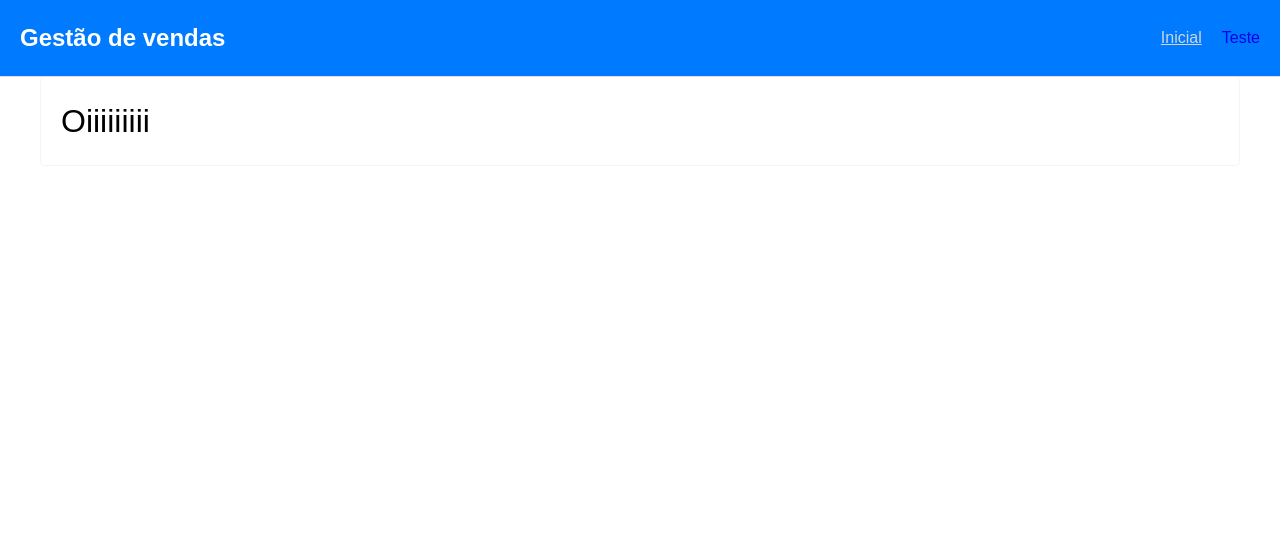
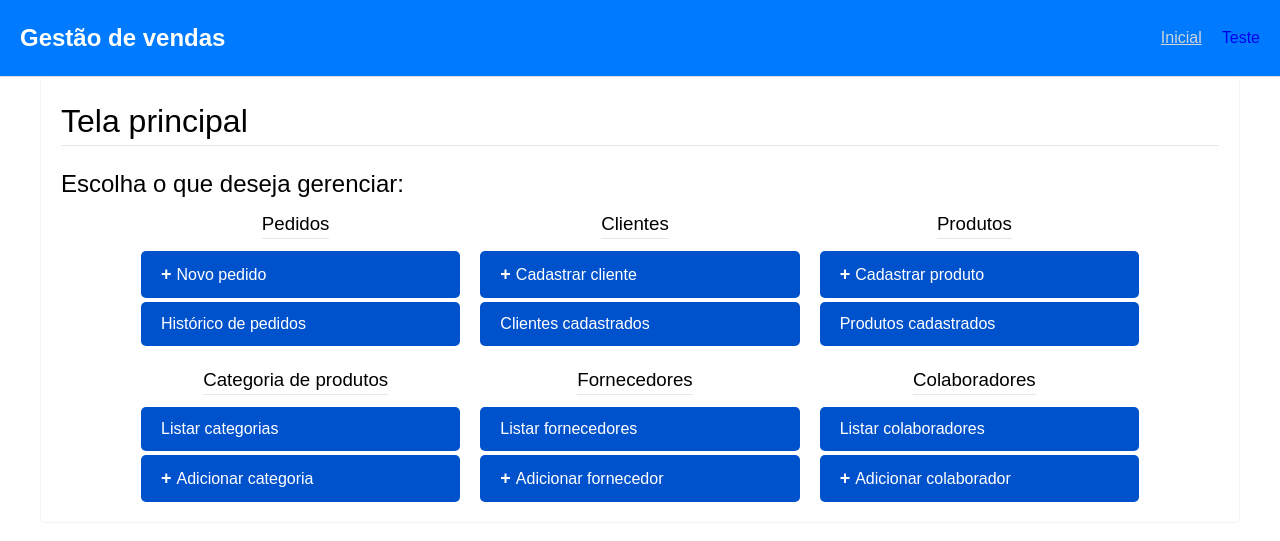
Before and after one commit to dantas15/trabalho-pratico-isbd, a PHP site: page / in a window 1280 px wide. Shown: the top 541 px of the page. Run offline with PHP 8.4, Linux system fonts and the light colour scheme; data that the repository does not hold is empty.

Commit message:
chore(inicial): adicionar links para todos os recursos

```diff
--- a/estilos.css
+++ b/estilos.css
@@ -15,6 +15,13 @@ body {
   font-family: Arial, sans-serif;
   line-height: 1.5;
   min-height: 100vh;
+}
+
+hr {
+  border: 0;
+  padding-top: 10px;
+  padding-bottom: 10px;
+  border-top: 1px solid var(--cinza-200);
 }
 
 h1,
@@ -142,3 +149,53 @@ img {
     width: 100%;
   }
 }
+
+.gerenciar-todos {
+  padding-left: 80px;
+  padding-right: 80px;
+  display: grid;
+  grid-template-columns: repeat(auto-fit, minmax(300px, 1fr));
+  gap: 20px;
+  padding-top: 8px;
+}
+
+@media screen and (max-width: 1200px) {
+  .gerenciar-todos {
+    grid-template-columns: 1fr;
+  }
+}
+
+.gerenciar {
+  display: flex;
+  flex-direction: column;
+  align-items: center;
+  gap: 4px;
+}
+
+.gerenciar h3 {
+  margin-right: 10px;
+  margin-bottom: 8px;
+  border-bottom: 1px solid var(--cinza-200);
+}
+
+.gerenciar-botao {
+  background-color: var(--azul-700);
+  color: #fff;
+  border: 0;
+  border-radius: 5px;
+  padding: 10px 20px;
+  font-size: 1rem;
+  cursor: pointer;
+  width: 100%;
+}
+
+.gerenciar-botao:hover {
+  background-color: var(--azul-800);
+}
+
+.adicionar::before {
+  content: '+';
+  font-size: 18px;
+  font-weight: bold;
+  margin-right: 5px;
+}
--- a/pages/inicial.php
+++ b/pages/inicial.php
@@ -1 +1,39 @@
-<h1>Oiiiiiiiii</h1>
+<div>
+  <h1>Tela principal</h1>
+
+  <hr />
+
+  <h2>Escolha o que deseja gerenciar:</h2>
+  <div class="gerenciar-todos">
+    <div class="gerenciar">
+      <h3>Pedidos</h3>
+      <a href="/pedido/novo" class="gerenciar-botao adicionar">Novo pedido</a>
+      <a href="/" class="gerenciar-botao">Histórico de pedidos</a>
+    </div>
+    <div class="gerenciar">
+      <h3>Clientes</h3>
+      <a href="/" class="gerenciar-botao adicionar">Cadastrar cliente</a>
+      <a href="/" class="gerenciar-botao">Clientes cadastrados</a>
+    </div>
+    <div class="gerenciar">
+      <h3>Produtos</h3>
+      <a href="/" class="gerenciar-botao adicionar">Cadastrar produto</a>
+      <a href="/" class="gerenciar-botao">Produtos cadastrados</a>
+    </div>
+    <div class="gerenciar">
+      <h3>Categoria de produtos</h3>
+      <a href="/" class="gerenciar-botao">Listar categorias</a>
+      <a href="/" class="gerenciar-botao adicionar">Adicionar categoria</a>
+    </div>
+    <div class="gerenciar">
+      <h3>Fornecedores</h3>
+      <a href="/" class="gerenciar-botao">Listar fornecedores</a>
+      <a href="/" class="gerenciar-botao adicionar">Adicionar fornecedor</a>
+    </div>
+    <div class="gerenciar">
+      <h3>Colaboradores</h3>
+      <a href="/" class="gerenciar-botao">Listar colaboradores</a>
+      <a href="/" class="gerenciar-botao adicionar">Adicionar colaborador</a>
+    </div>
+  </div>
+</div>
```
